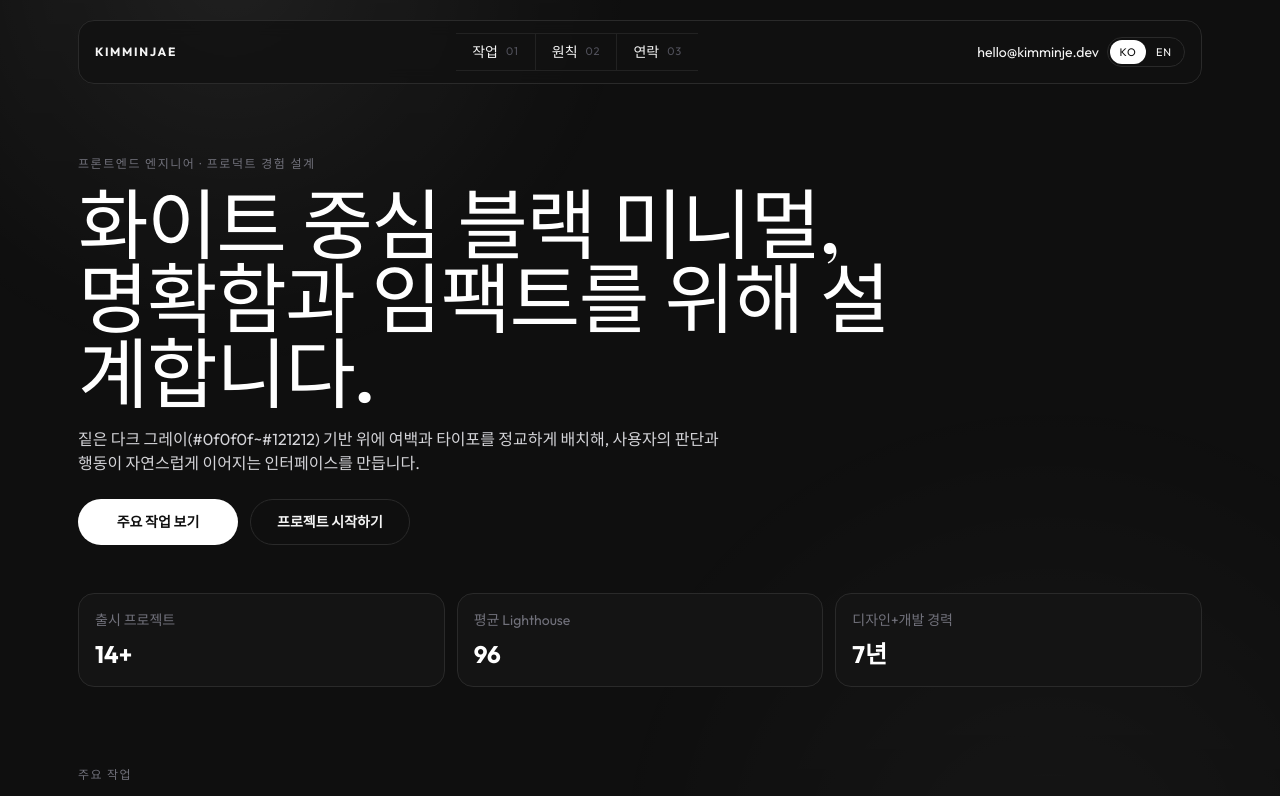
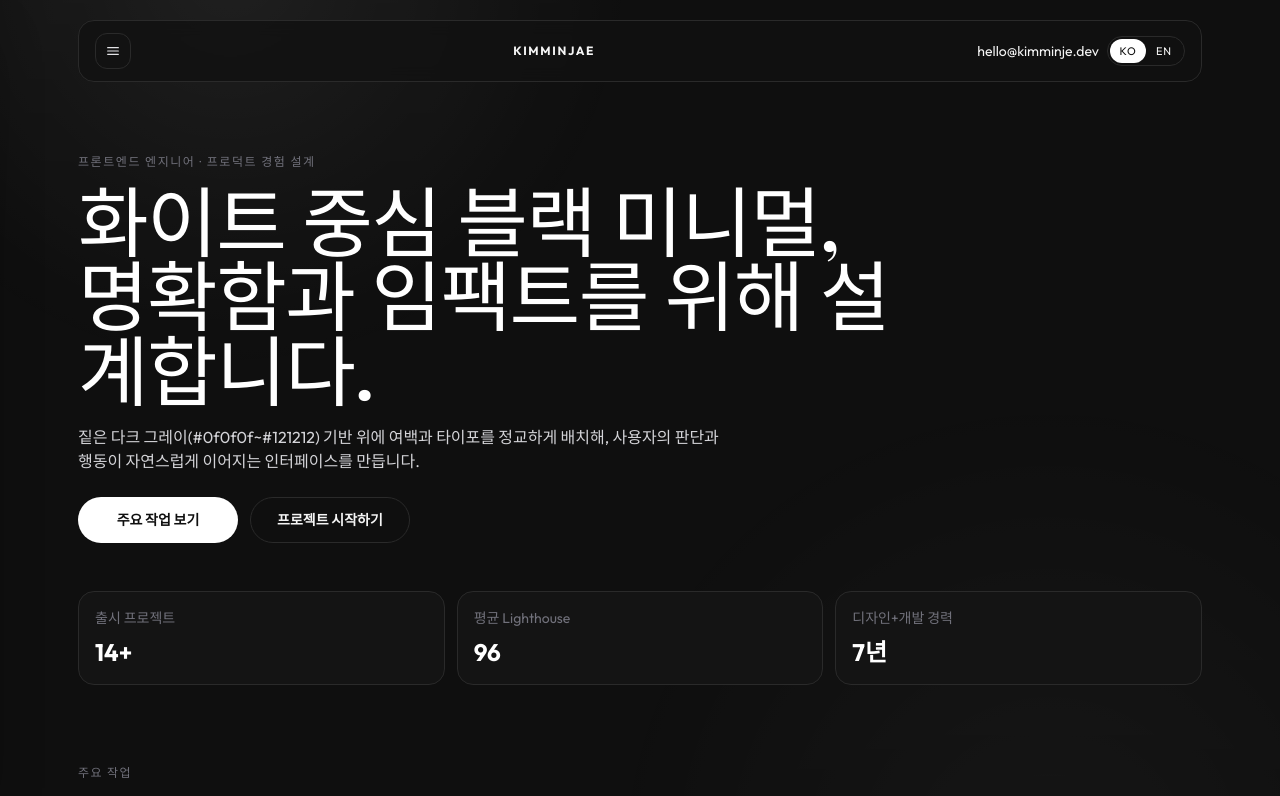
Before and after one commit to HLab-Haeyul/HLab-Web, a Vue app: page /ko in a window 1280 px wide. Shown: the top 796 px of the page. Built offline with nearby package versions, Linux system fonts and the light colour scheme; the HTML template or start-up script is replaced by a standard one.

Commit message:
feat(#3) : 웹도 앱과 동일한 사이드바 내비게이션으로 통일

```diff
--- a/src/views/PortfolioView.vue
+++ b/src/views/PortfolioView.vue
@@ -97,12 +97,6 @@ watch(
   },
 )
 
-watch(isAppLayout, (nextIsAppLayout) => {
-  if (!nextIsAppLayout) {
-    closeSidebar()
-  }
-})
-
 watch([isSidebarOpen, showIntro], ([sidebarOpen, introOpen]) => {
   const value = sidebarOpen || introOpen ? 'hidden' : ''
   document.body.style.overflow = value
@@ -137,8 +131,12 @@ watch([isSidebarOpen, showIntro], ([sidebarOpen, introOpen]) => {
     </Transition>
 
     <header
-      v-if="isAppLayout"
-      class="sticky top-3 z-20 mb-8 rounded-2xl border border-[#2a2a2a] bg-[#121212e0] px-3 py-2.5 backdrop-blur"
+      class="sticky z-20 rounded-2xl border border-[#2a2a2a] backdrop-blur"
+      :class="
+        isAppLayout
+          ? 'top-3 mb-8 bg-[#121212e0] px-3 py-2.5'
+          : 'top-4 mb-10 bg-[#121212d1] px-4 py-3 md:mb-16'
+      "
     >
       <div class="flex items-center justify-between gap-3">
         <button
@@ -147,7 +145,7 @@ watch([isSidebarOpen, showIntro], ([sidebarOpen, introOpen]) => {
           @click="toggleSidebar"
           aria-label="Open sidebar"
           :aria-expanded="isSidebarOpen"
-          aria-controls="mobile-sidebar"
+          aria-controls="site-sidebar"
         >
           <svg
             class="h-4 w-4"
@@ -162,6 +160,14 @@ watch([isSidebarOpen, showIntro], ([sidebarOpen, introOpen]) => {
 
         <a class="text-xs font-bold tracking-[0.14em] text-zinc-100" href="#">KIMMINJAE</a>
 
+        <div class="flex items-center gap-2">
+          <a
+            v-if="!isAppLayout"
+            class="hidden text-sm text-zinc-400 transition hover:text-zinc-100 lg:block"
+            href="mailto:hello@kimminje.dev"
+          >
+            hello@kimminje.dev
+          </a>
           <div class="inline-flex rounded-full border border-[#2a2a2a] p-0.5">
             <RouterLink
               class="min-w-9 rounded-full px-2 py-1 text-center text-[11px] tracking-[0.08em] transition"
@@ -187,9 +193,10 @@ watch([isSidebarOpen, showIntro], ([sidebarOpen, introOpen]) => {
             </RouterLink>
           </div>
         </div>
+      </div>
     </header>
 
-    <div v-if="isAppLayout" class="pointer-events-none fixed inset-0 z-30">
+    <div class="pointer-events-none fixed inset-0 z-30">
       <button
         type="button"
         class="absolute inset-0 bg-black/60 transition-opacity duration-200"
@@ -200,8 +207,8 @@ watch([isSidebarOpen, showIntro], ([sidebarOpen, introOpen]) => {
       ></button>
 
       <aside
-        id="mobile-sidebar"
-        class="pointer-events-auto absolute left-0 top-0 h-full w-[78%] max-w-[300px] border-r border-[#2a2a2a] bg-[#101010] p-4 shadow-2xl transition-transform duration-300"
+        id="site-sidebar"
+        class="pointer-events-auto absolute left-0 top-0 h-full w-[78%] max-w-[320px] border-r border-[#2a2a2a] bg-[#101010] p-4 shadow-2xl transition-transform duration-300 sm:w-[360px] sm:max-w-[360px]"
         :class="isSidebarOpen ? 'translate-x-0' : '-translate-x-full'"
       >
         <div class="mb-5 flex items-center justify-between">
@@ -224,7 +231,7 @@ watch([isSidebarOpen, showIntro], ([sidebarOpen, introOpen]) => {
           </button>
         </div>
 
-        <nav class="border-y border-[#222222]" aria-label="Mobile Primary">
+        <nav class="border-y border-[#222222]" aria-label="Primary Sidebar">
           <a
             class="group flex items-center justify-between border-b border-[#222222] py-3 text-[15px] text-zinc-300 transition hover:text-white"
             href="#work"
@@ -266,75 +273,6 @@ watch([isSidebarOpen, showIntro], ([sidebarOpen, introOpen]) => {
         </a>
       </aside>
     </div>
-
-    <header
-      v-else
-      class="sticky top-4 z-20 mb-10 grid grid-cols-[auto_1fr_auto] items-center gap-4 rounded-2xl border border-[#2a2a2a] bg-[#121212d1] px-4 py-3 backdrop-blur md:mb-16"
-    >
-      <a class="text-xs font-bold tracking-[0.14em] text-zinc-100" href="#">KIMMINJAE</a>
-
-      <nav class="hidden justify-center md:flex" aria-label="Primary">
-        <div class="flex border-y border-[#222222]">
-          <a
-            class="group flex items-center gap-2 border-r border-[#222222] px-4 py-2 text-sm text-zinc-300 transition hover:text-white"
-            href="#work"
-          >
-            <span>{{ copy.navWork }}</span>
-            <span class="text-[11px] tracking-[0.08em] text-zinc-600 transition group-hover:text-zinc-400"
-              >01</span
-            >
-          </a>
-          <a
-            class="group flex items-center gap-2 border-r border-[#222222] px-4 py-2 text-sm text-zinc-300 transition hover:text-white"
-            href="#principles"
-          >
-            <span>{{ copy.navPrinciples }}</span>
-            <span class="text-[11px] tracking-[0.08em] text-zinc-600 transition group-hover:text-zinc-400"
-              >02</span
-            >
-          </a>
-          <a
-            class="group flex items-center gap-2 px-4 py-2 text-sm text-zinc-300 transition hover:text-white"
-            href="#contact"
-          >
-            <span>{{ copy.navContact }}</span>
-            <span class="text-[11px] tracking-[0.08em] text-zinc-600 transition group-hover:text-zinc-400"
-              >03</span
-            >
-          </a>
-        </div>
-      </nav>
-
-      <div class="flex items-center gap-2">
-        <a class="hidden text-sm text-zinc-400 transition hover:text-zinc-100 lg:block" href="mailto:hello@kimminje.dev">
-          hello@kimminje.dev
-        </a>
-        <div class="inline-flex rounded-full border border-[#2a2a2a] p-0.5">
-          <RouterLink
-            class="min-w-9 rounded-full px-2 py-1 text-center text-[11px] tracking-[0.08em] transition"
-            :class="
-              locale === 'ko'
-                ? 'bg-white !text-[#0f0f0f]'
-                : 'text-zinc-400 hover:text-zinc-100'
-            "
-            to="/ko"
-          >
-            KO
-          </RouterLink>
-          <RouterLink
-            class="min-w-9 rounded-full px-2 py-1 text-center text-[11px] tracking-[0.08em] transition"
-            :class="
-              locale === 'en'
-                ? 'bg-white !text-[#0f0f0f]'
-                : 'text-zinc-400 hover:text-zinc-100'
-            "
-            to="/en"
-          >
-            EN
-          </RouterLink>
-        </div>
-      </div>
-    </header>
 
     <main
       :class="
```
Lines whose indentation alone changed are shown as unchanged.
